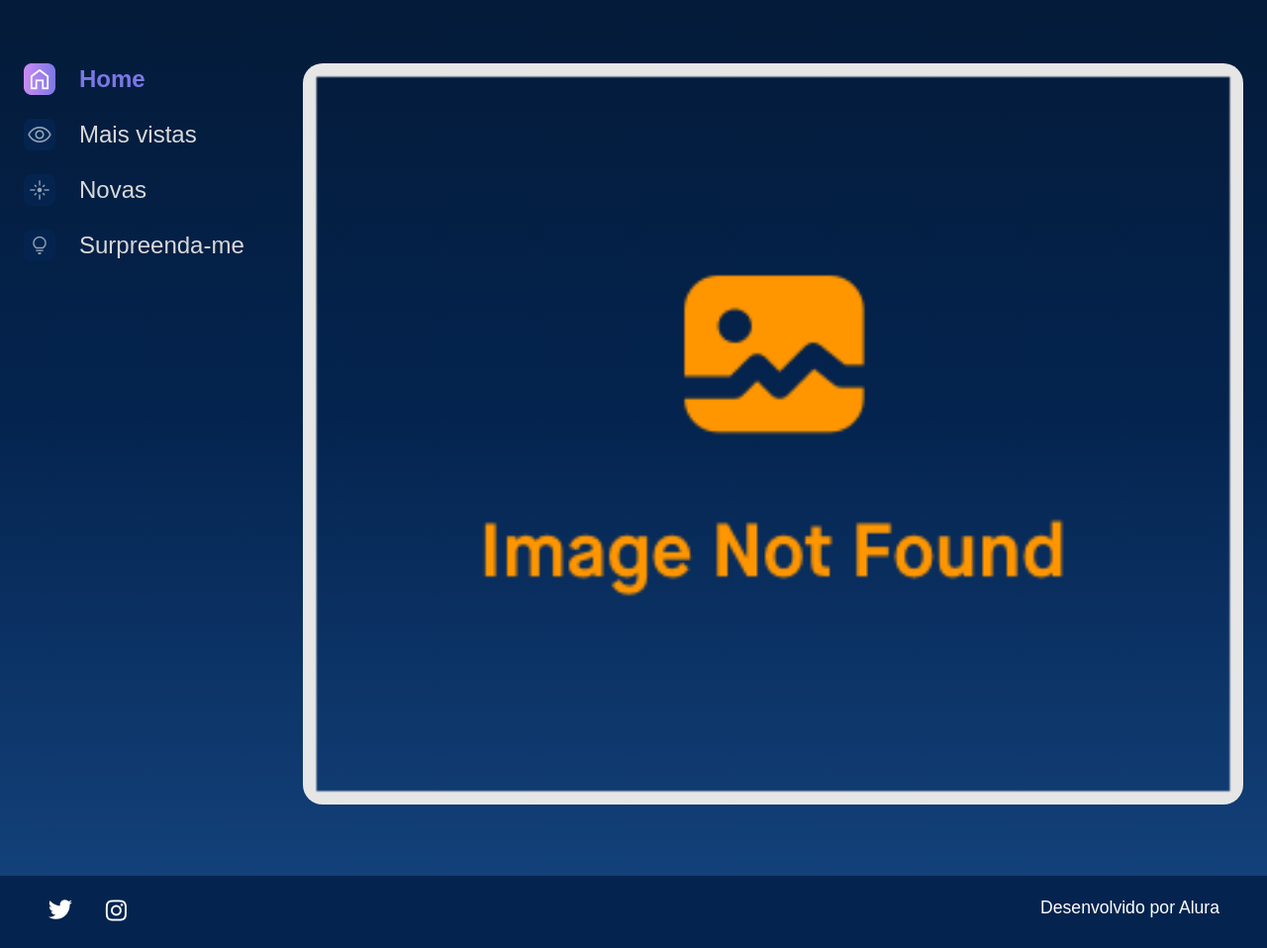
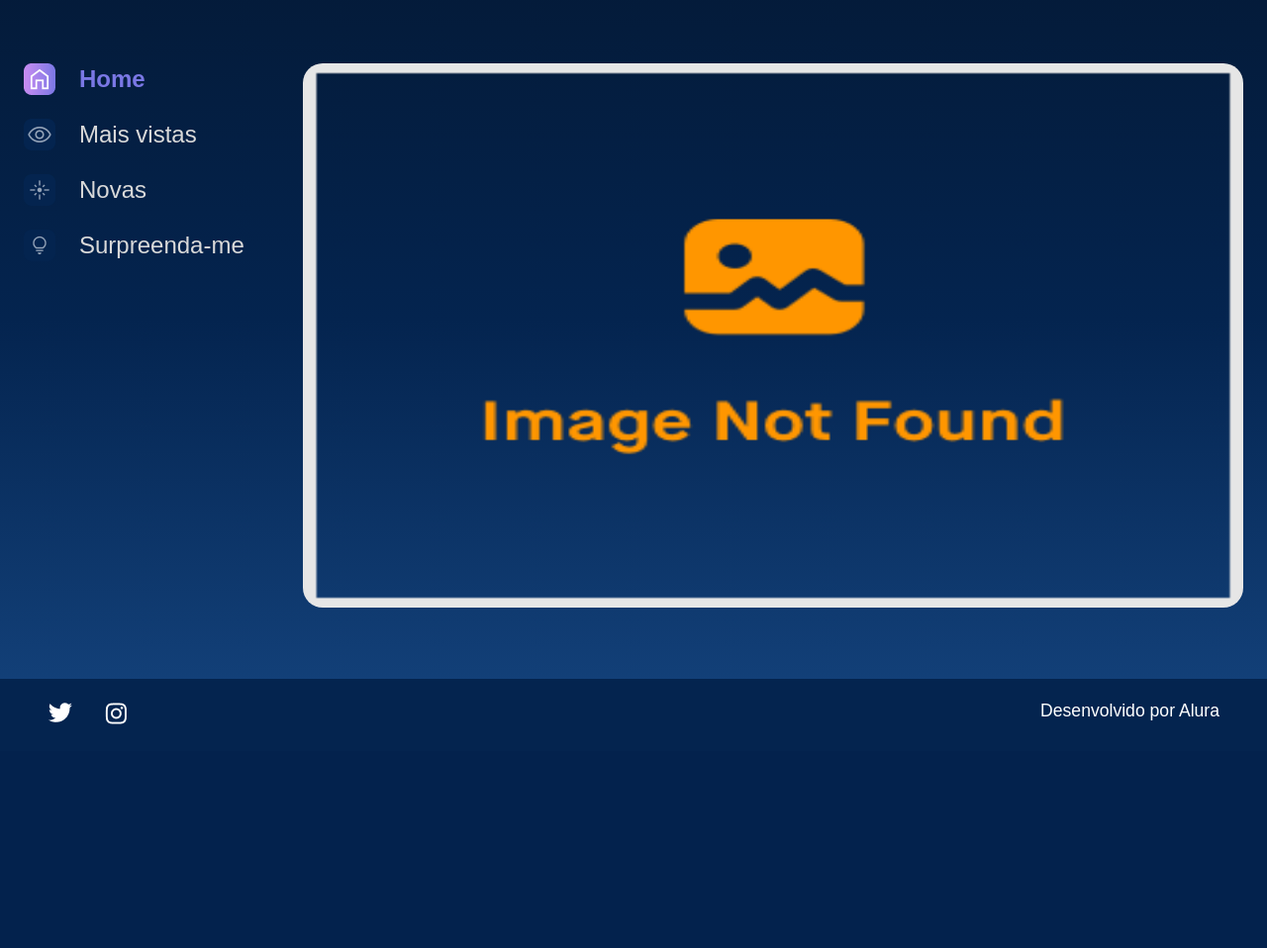
Before and after one commit to valdir-ti/alura-space, a Django app: template templates/galeria/imagem.html in a window 1280 px wide. Shown: the part 114-1072 px from the top of the page at 99% size. After the commit the page ends 846 px from the top, so only its background shows below. Run offline with Django 5.2, Linux system fonts and the light colour scheme; the template is opened without the code that fills it, so the values that code supplies are empty.

Commit message:
feat: change image styles

```diff
--- a/setup/static/styles/style.css
+++ b/setup/static/styles/style.css
@@ -147,6 +147,7 @@
 .card__imagem {
     width: 450px;
     border-radius: 10px 10px 0 0;
+    height: 240px;
 }
 
 .card__tag {
@@ -211,6 +212,7 @@
 .imagem__imagem {
     width: 100%;
     border-radius: 20px;
+    height: 550px;
 }
 
 .imagem__info {
```
